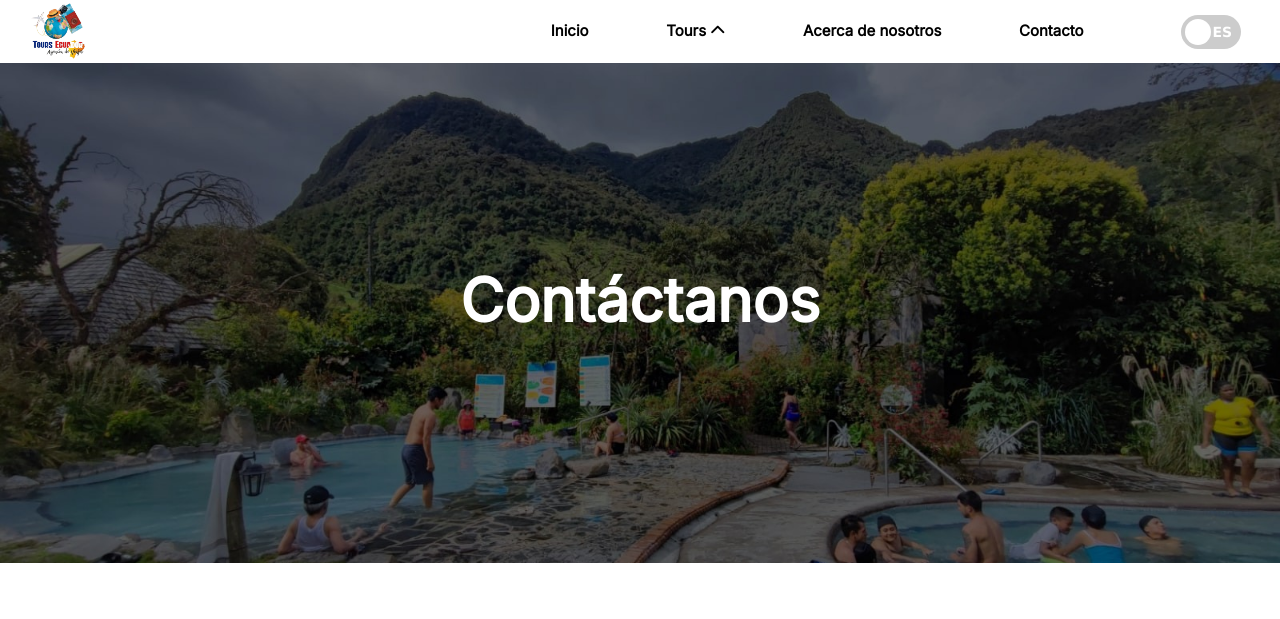
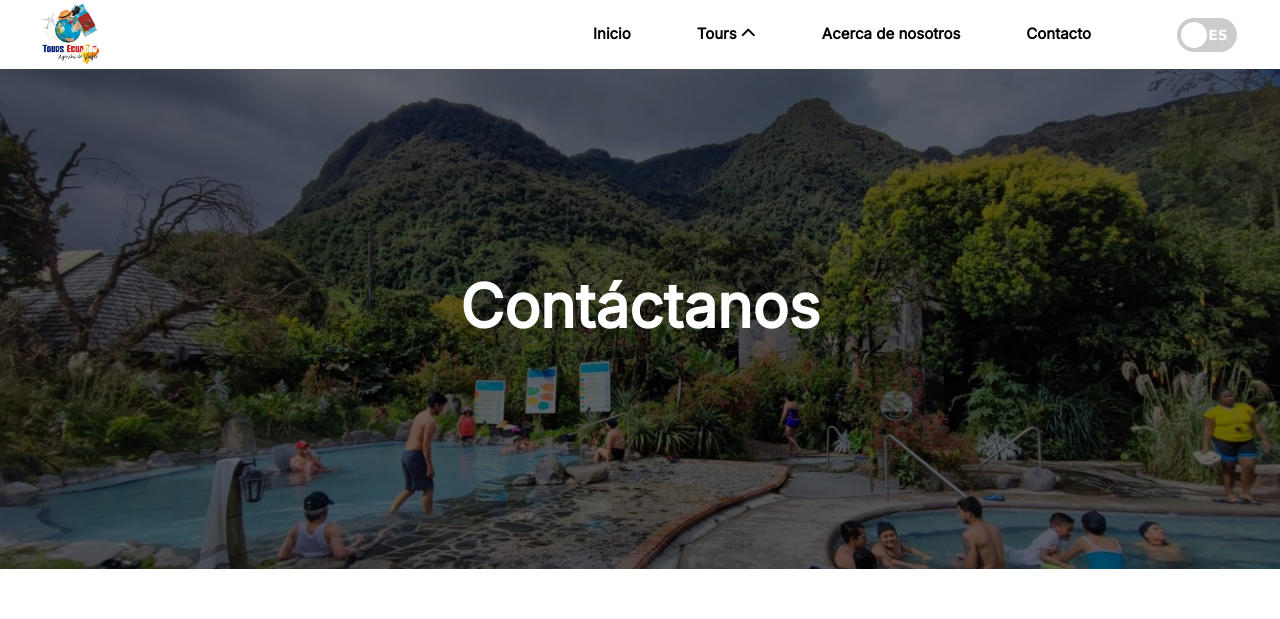
Before and after one commit to ErickRamirezO/ToursEcuadorWeb, a PHP site: page /php/contacto.php in a window 1280 px wide. Shown: the top 619 px of the page. Run offline with PHP 8.4, Linux system fonts and the light colour scheme; some libraries are stand-ins or nearby versions.

Commit message:
Cambio de color fondo del sidenav, cambio del orden de los elementos cuando es un dispositivo movil, inclusión de chevrones

```diff
--- a/css/estilo_index.css
+++ b/css/estilo_index.css
@@ -17,13 +17,12 @@ body,h1, h2, h3, h4, h5, h6, p {
 }
 /*****CABECERA*******/
 .cabecera {
-  width: 100%;
   background-color: rgba(255, 255, 255, 0.6);
   backdrop-filter: blur(20px);
   display: flex;
-  flex-direction: row;
-  justify-content: center;
+  justify-content: space-between;
   align-items: center;
+  padding: 0px 10px;
   position: -webkit-sticky;
   /* Safari */
   position: sticky;
@@ -31,23 +30,34 @@ body,h1, h2, h3, h4, h5, h6, p {
   z-index: 3;
 }
 
+/* Estilos para dispositivos móviles */
+@media (max-width: 768px) {
+
+  .hamburguer-icon {
+    order: 1;
+  }
+
+  .logo {
+    order: 2;
+  }
+}
 
 .logo {
-  width: 10%;
-  height: 100%;
+  flex: 1; /* Hace que el logo tome todo el espacio disponible */
+  margin-right: 170px;
+  margin-left: 25px;
 }
 
 .logo img {
-  width: 50%;
-  height: 100%;
-  margin-left: 20%;
+  max-width: 70px;
+  height: auto; /* Mantiene la proporción de la imagen */
 }
 
 .menu {
-  width: 90%;
-  height: 100%;
+  flex: 2; /* Hace que el menú tome el doble de espacio que el logo */
   display: flex;
-  padding-left: 30%;
+  justify-content: flex-end; /* Coloca los elementos del menú en el extremo derecho */
+  align-items: center;
 }
 
 .menu div{
@@ -81,6 +91,10 @@ body,h1, h2, h3, h4, h5, h6, p {
   display:none;
 }
 
+.hamburguer-icon:hover{
+  color: #0087a8;
+}
+
 .sidenav {
   height: 100%;
   width: 0;
@@ -88,7 +102,7 @@ body,h1, h2, h3, h4, h5, h6, p {
   z-index: 10;
   top: 0;
   left: 0;
-  background-color: #111;
+  background-color: #f5f5f5;
   overflow-x: hidden;
   transition: 0.5s;
   padding-top: 60px;
@@ -98,13 +112,13 @@ body,h1, h2, h3, h4, h5, h6, p {
   padding: 8px 8px 8px 32px;
   text-decoration: none;
   font-size: 25px;
-  color: #818181;
+  color: #000000;
   display: block;
   transition: 0.3s;
 }
 
 .sidenav a:hover {
-  color: #f1f1f1;
+  color: #0087a8;
 }
 
 .sidenav .closebtn {
@@ -143,6 +157,11 @@ body,h1, h2, h3, h4, h5, h6, p {
 #mySidenav {
   transition: width 0.7s, opacity 0.7s;
 }
+
+#mySidenav a {
+  cursor:pointer;
+}
+
 
 #mySidenav.open {
   opacity: 1;
--- a/js/sidenav.js
+++ b/js/sidenav.js
@@ -30,3 +30,21 @@ function closeNavOnResize() {
 }
 
 window.addEventListener("resize", closeNavOnResize);
+
+function toggleTours() {
+    var toursDropdown = document.getElementById("toursDropdown");
+    var caretDown = document.querySelector(".fa-caret-down");
+    var caretUp = document.querySelector(".fa-caret-up");
+
+    if (toursDropdown.classList.contains("open")) {
+      // Ocultar los elementos de tours con una animación de acordeón
+      toursDropdown.classList.remove("open");
+      caretDown.style.display = "none";
+      caretUp.style.display = "inline";
+    } else {
+      // Mostrar los elementos de tours con una animación de acordeón
+      toursDropdown.classList.add("open");
+      caretDown.style.display = "inline";
+      caretUp.style.display = "none";
+    }
+  }
--- a/php/navbar.php
+++ b/php/navbar.php
@@ -1,3 +1,5 @@
+<div id="overlay"></div>
+
 <div class="cabecera cabecera-tours">
       <div class="logo">
         <a href="../index.php">
@@ -24,6 +26,9 @@
             <span class="language-text">ES</span>
           </label>
         </div>
+        <div class="hamburguer-icon">
+          <span style="font-size:30px;cursor:pointer" onclick="openNav()">&#9776;</span>
+        </div>
       </div>
-      </div>
-    </div>
+</div>
+<script src="../js/sidenav.js"></script>
--- a/php/sidenav.php
+++ b/php/sidenav.php
@@ -1,7 +1,7 @@
 <div id="mySidenav" class="sidenav">
   <a href="javascript:void(0)" class="closebtn" onclick="closeNav()">&times;</a>
   <a href="../index.php"><p>Inicio</p></a>
-  <a onclick="toggleTours()"><p>Tours &nbsp;<i class="fa fa-caret-down"></i></p></a>
+  <a onclick="toggleTours()"><p>Tours &nbsp;<i class="fa fa-caret-down" style="display: none;"></i><i class="fa fa-caret-up"></i></p></a>
   <div id="toursDropdown">
     <a href="tours.php"><p>Destinos</p></a>
     <a href=""><p>Tours privados</p></a>
@@ -12,16 +12,3 @@
 </div>
 
 <script src="../js/sidenav.js"></script>
-<script>
-function toggleTours() {
-  var toursDropdown = $("#toursDropdown");
-
-  if (toursDropdown.hasClass("open")) {
-    // Ocultar los elementos de tours con una animación de acordeón
-    toursDropdown.removeClass("open");
-  } else {
-    // Mostrar los elementos de tours con una animación de acordeón
-    toursDropdown.addClass("open");
-  }
-}
-</script>
```
Also changed, not shown: index.php (+24 -8 lines).
